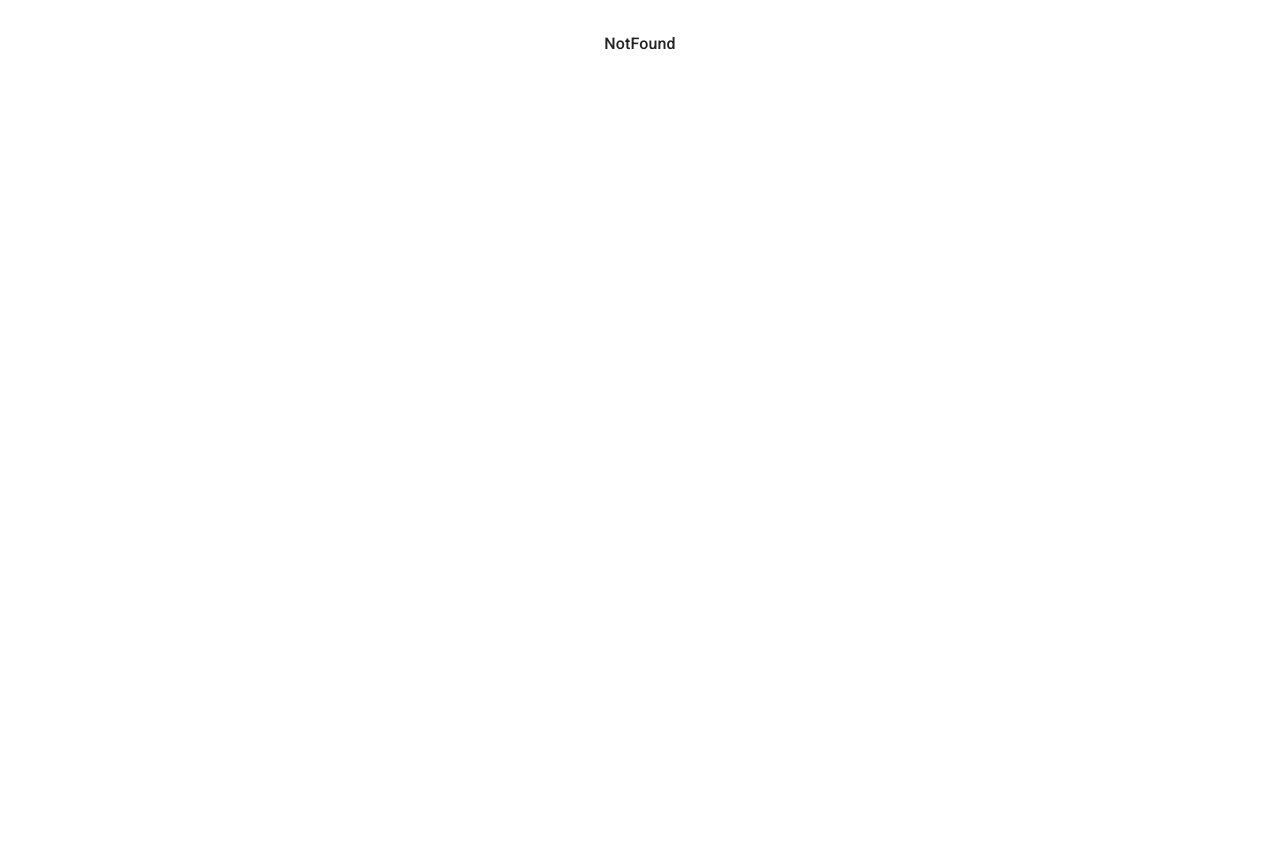
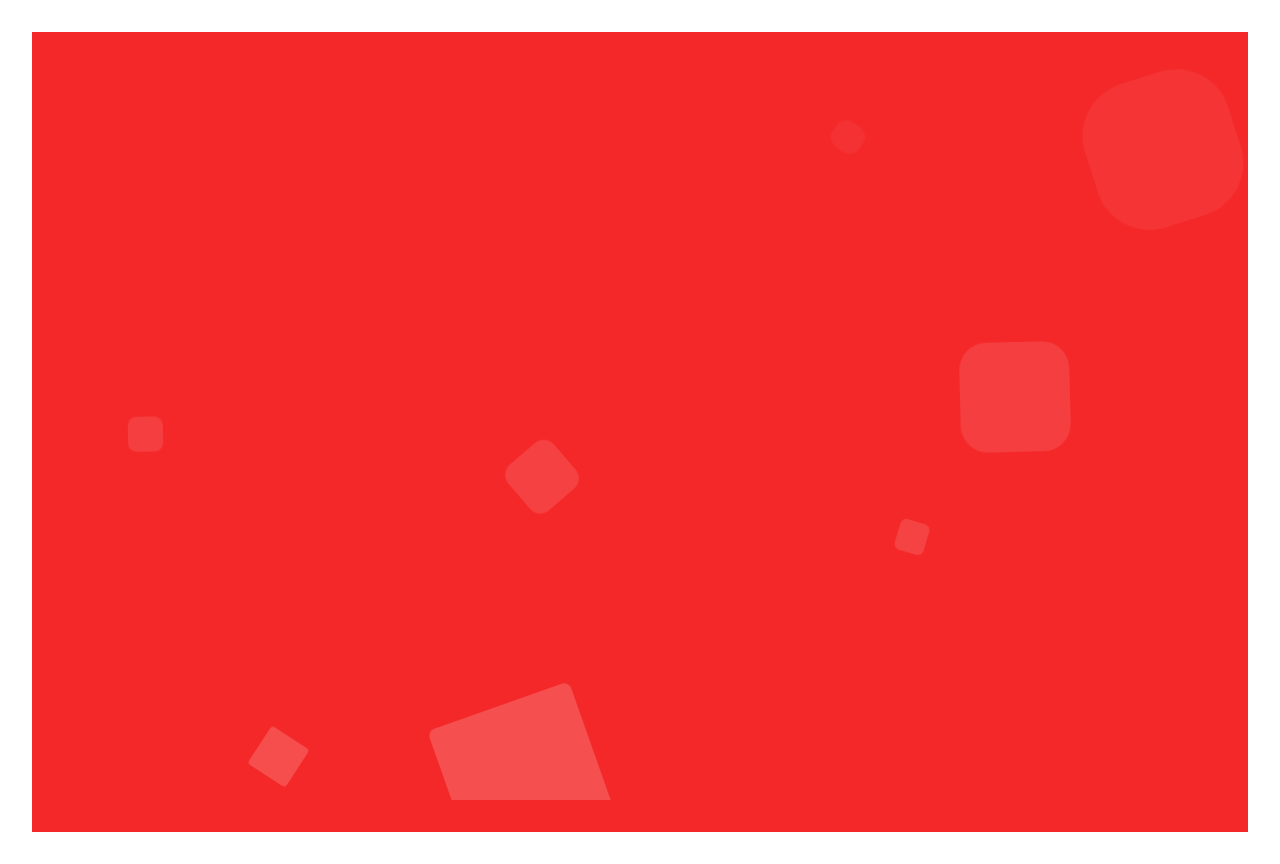
Before and after one commit to Manrriquez/estudadev-front, a React (Vite) app: page /Auth/Login in a window 1280 px wide. Before the commit the page ends 800 px from the top, so only its background shows below. Built offline with nearby package versions, Linux system fonts and the light colour scheme.

Commit message:
adicionando component background animado para residir nas paginas de auth e notfoun

```diff
--- a/src/_config/routes.jsx
+++ b/src/_config/routes.jsx
@@ -1,4 +1,5 @@
 import { BrowserRouter, Routes, Route } from "react-router-dom";
+import Login from "../pages/Auth/Login/Index";
 import NotFound from "../pages/NotFound/Index";
 import Welcome from "../pages/Welcome/Index";
 
@@ -16,7 +17,7 @@ export default function MyRoutes() {
             {/* <Route exact path="Admin/RegisteredTeachers" element={<RegisteredTeacher />} /> */}
 
             {/* <Route index element={<Home />} /> */}
-            {/* <Route exact path="Auth/Login" element={<Login />} /> */}
+            <Route exact path="Auth/Login" element={<Login />} />
             {/* <Route exact path="Auth/Register" element={<Register />} /> */}
             {/* <Route exact path="Auth/ForgotPassword" element={<ForgotPassword />} /> */}
 
--- /dev/null
+++ b/src/components/BackgroundAnimated/Index.jsx
@@ -0,0 +1,69 @@
+import styled from '@emotion/styled';
+import { Box, List, ListItem } from '@mui/material'
+import React from 'react'
+
+
+const StyledBoxContent = styled(Box)(({ theme }) => ({
+
+    background: '#F42829',
+    width: '100%',
+    zIndex: 0,
+    height: '100vh',
+
+}));
+
+
+const StyledListCircle = styled(List)(({ theme }) => ({
+    position: 'absolute',
+    top: 0,
+    zIndex: 0,
+    left: 0,
+    width: '100%',
+    height:  '100%',
+    overflow: 'hidden',
+}));
+
+
+const StyledListItemCircle = styled(ListItem)(({ theme }) => ({
+
+    position: 'absolute',
+    display: 'block',
+    listStyle: 'none',
+    background: 'rgba(255, 255, 255, 0.2)',
+    animation: 'animationItems 10s linear infinite',
+    bottom: '-150px',
+
+    "@keyframes animationItems": {
+      "0%": {
+        transform: "translateY(0) rotate(0deg)",
+        opacity: 1,
+        borderRadius: 0
+      },
+      "100%": {
+        transform: "translateY(-1000px) rotate(720deg)",
+        opacity: 0,
+        borderRadius: '50%'
+      }
+    },
+
+}));
+
+const BackgroundAnimted = () => {
+  return (
+    <StyledBoxContent component="div">
+            <StyledListCircle component="ul">
+                <StyledListItemCircle sx={{left: '10%', width: "35px", height: '35px', animationDelay: '2s!important', animationDuration: '12s!important'}}></StyledListItemCircle>
+                <StyledListItemCircle sx={{left: '70%', width: "30px", height: '30px', animationDelay: '4s!important'}}></StyledListItemCircle>
+                <StyledListItemCircle sx={{left: '40%', width: "60px", height: '60px', animationDelay: '0s!important', animationDuration: '18s!important'}}></StyledListItemCircle>
+                <StyledListItemCircle sx={{left: '65%', width: "30px", height: '30px', animationDelay: '0s!important'}}></StyledListItemCircle>
+                <StyledListItemCircle sx={{left: '75%', width: "110px", height: '110px', animationDelay: '3s!important'}}></StyledListItemCircle>
+                <StyledListItemCircle sx={{left: '35%', width: "150px", height: '150px', animationDelay: '7s!important'}}></StyledListItemCircle>
+                <StyledListItemCircle sx={{left: '50%', width: "25px", height: '25px', animationDelay: '15s!important', animationDuration: '45s!important'}}></StyledListItemCircle>
+                <StyledListItemCircle sx={{left: '20%', width: "45px", height: '45px', animationDelay: '2s!important', animationDuration: '35s!important'}}></StyledListItemCircle>
+                <StyledListItemCircle sx={{left: '85%', width: "150px", height: '150px', animationDelay: '0s!important', animationDuration: '11s!important'}}></StyledListItemCircle>
+            </StyledListCircle>
+    </StyledBoxContent>
+  )
+}
+
+export default BackgroundAnimted
--- /dev/null
+++ b/src/pages/Auth/Login/Index.jsx
@@ -0,0 +1,12 @@
+import React from 'react'
+import BackgroundAnimted from '../../../components/BackgroundAnimated/Index';
+
+
+
+const Login = () => {
+  return (
+    <BackgroundAnimted></BackgroundAnimted>
+  )
+}
+
+export default Login;
```
Also changed, not shown: src/pages/Auth/Login/Styled.jsx (added).
